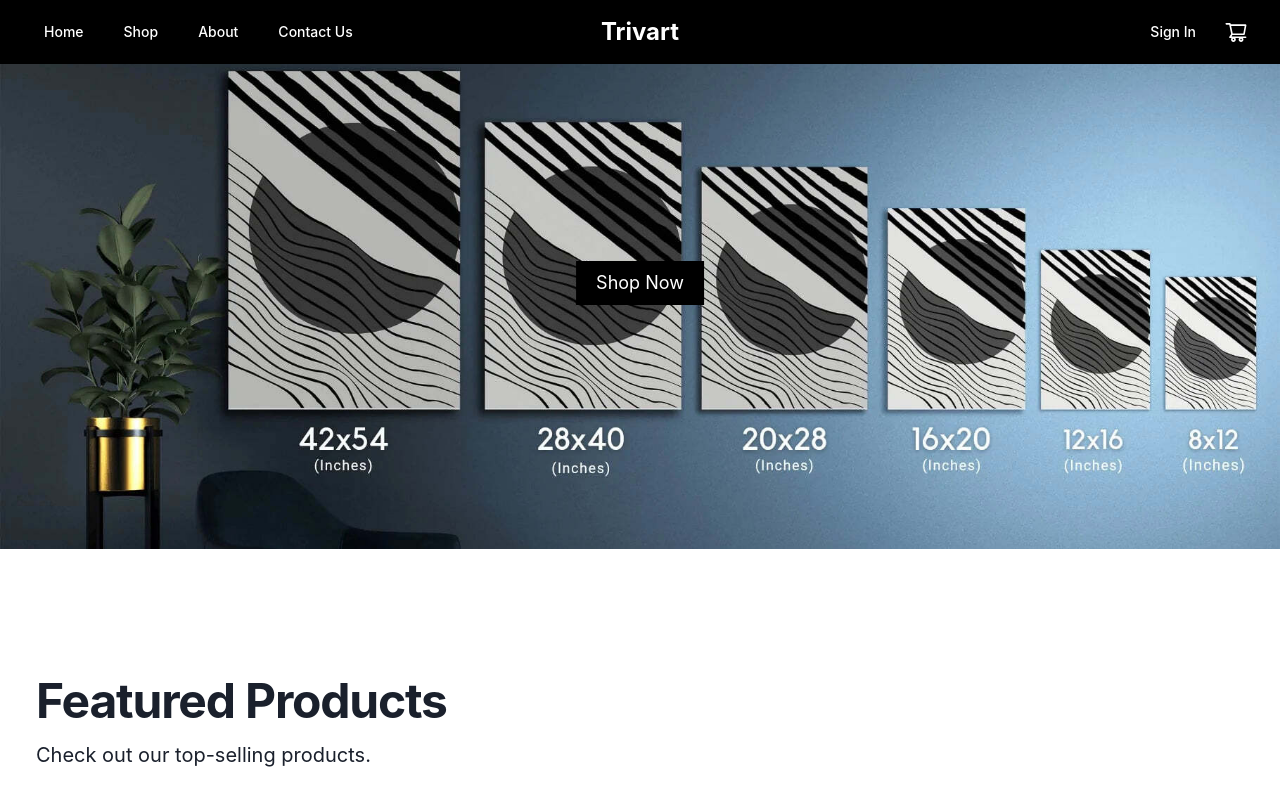
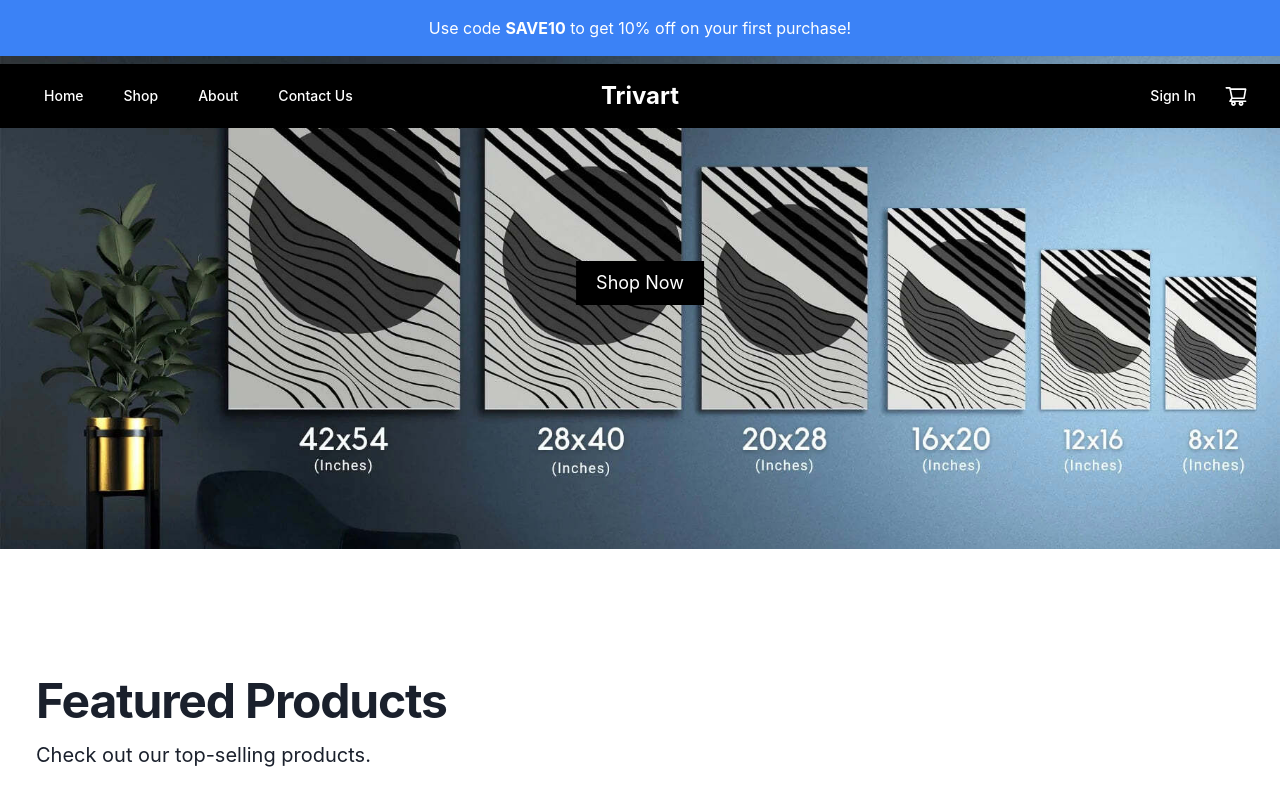
Before and after one commit to Niladri2003/Painting-Ecommerce, a React (Vite) app in the folder client/: page / in a window 1280 px wide. Shown: the top 799 px of the page. Built offline with nearby package versions, Linux system fonts and the light colour scheme; no server answers.

Commit message:
Coupon Banner Added above Navbar

```diff
--- a/client/src/components/Navbar/Navbar.jsx
+++ b/client/src/components/Navbar/Navbar.jsx
@@ -109,7 +109,7 @@
 // export default Navbar;
 
 import React, { useEffect, useState } from "react";
-import { Link } from "react-router-dom";
+import { Link, useLocation } from "react-router-dom";
 import { useSelector } from "react-redux";
 import { FaBars } from "react-icons/fa";
 import MobileMenu from "./MobileMenu";
@@ -127,6 +127,9 @@ const Navbar = () => {
   const [lastScrollY, setLastScrollY] = useState(0);
 
   const userProfileImage = user ? user.profile_picture : Avatar;
+
+  const location = useLocation();
+  const isHomePage = location.pathname === "/";
 
   useEffect(() => {
     const handleScroll = () => {
@@ -155,12 +158,19 @@ const Navbar = () => {
 
   return (
     <>
+      {/* Coupon Banner */}
+      {isHomePage && (
+        <div className="w-full bg-blue-500 text-white text-center p-4 fixed top-0 z-30">
+          <p>Use code <strong>SAVE10</strong> to get 10% off on your first purchase!</p>
+        </div>
+      )}
+
+      {/* Navbar */}
       <nav
-        className={`fixed top-0 w-full bg-black transition-transform duration-300 z-50 ${
-          isVisible ? "translate-y-0" : "-translate-y-full"
-        }`}
+        className={`fixed w-full bg-black transition-transform duration-300 z-40 ${isVisible ? "translate-y-0" : "-translate-y-full"
+          } ${isHomePage ? "mt-16" : ""}`}  // Added margin to make space for the banner
       >
-        <div className="max-w-7xl mx-auto px-4 sm:px-6 lg:px-8 ">
+        <div className="max-w-7xl mx-auto px-4 sm:px-6 lg:px-8">
           <div className="grid grid-cols-2 md:grid-cols-3 h-16">
             <div className="grid place-content-center text-2xl font-normal justify-start md:justify-center">
               <Link to="/" className="font-bold cursor-pointer text-white">
```
